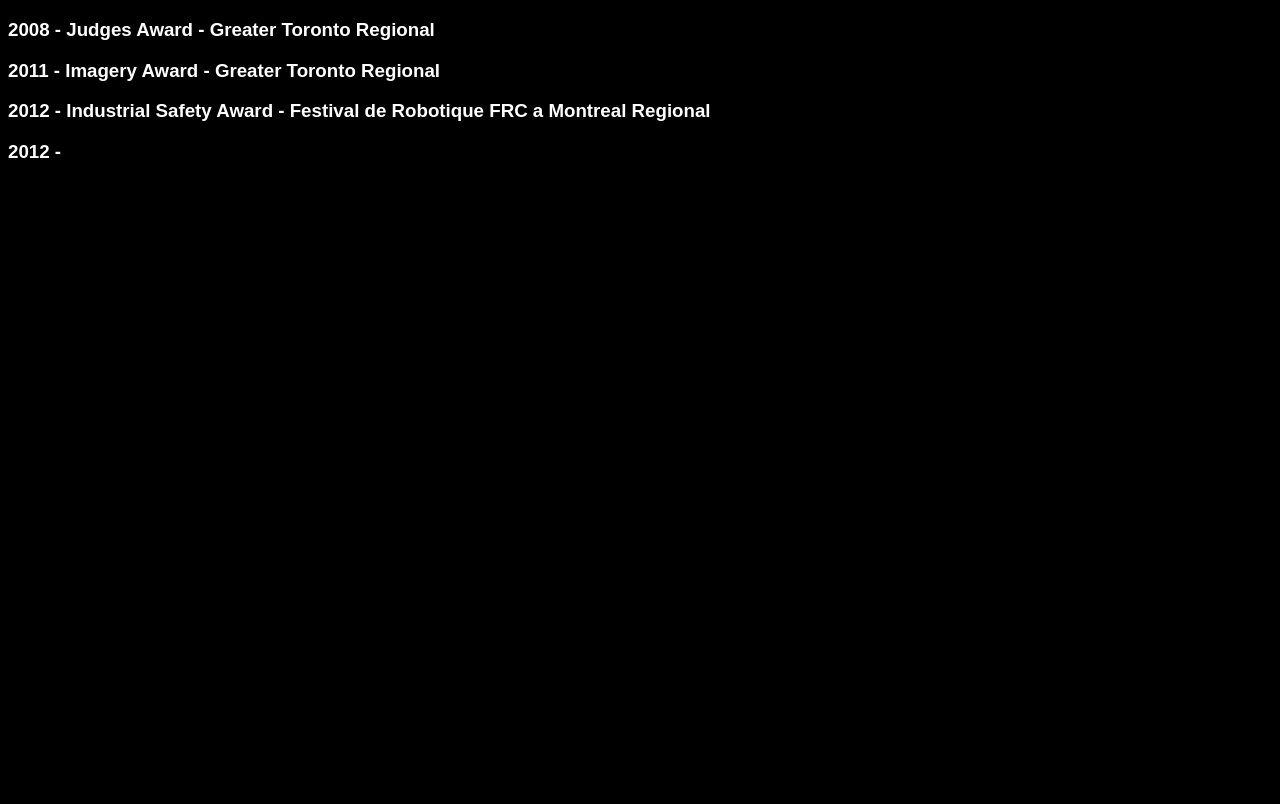
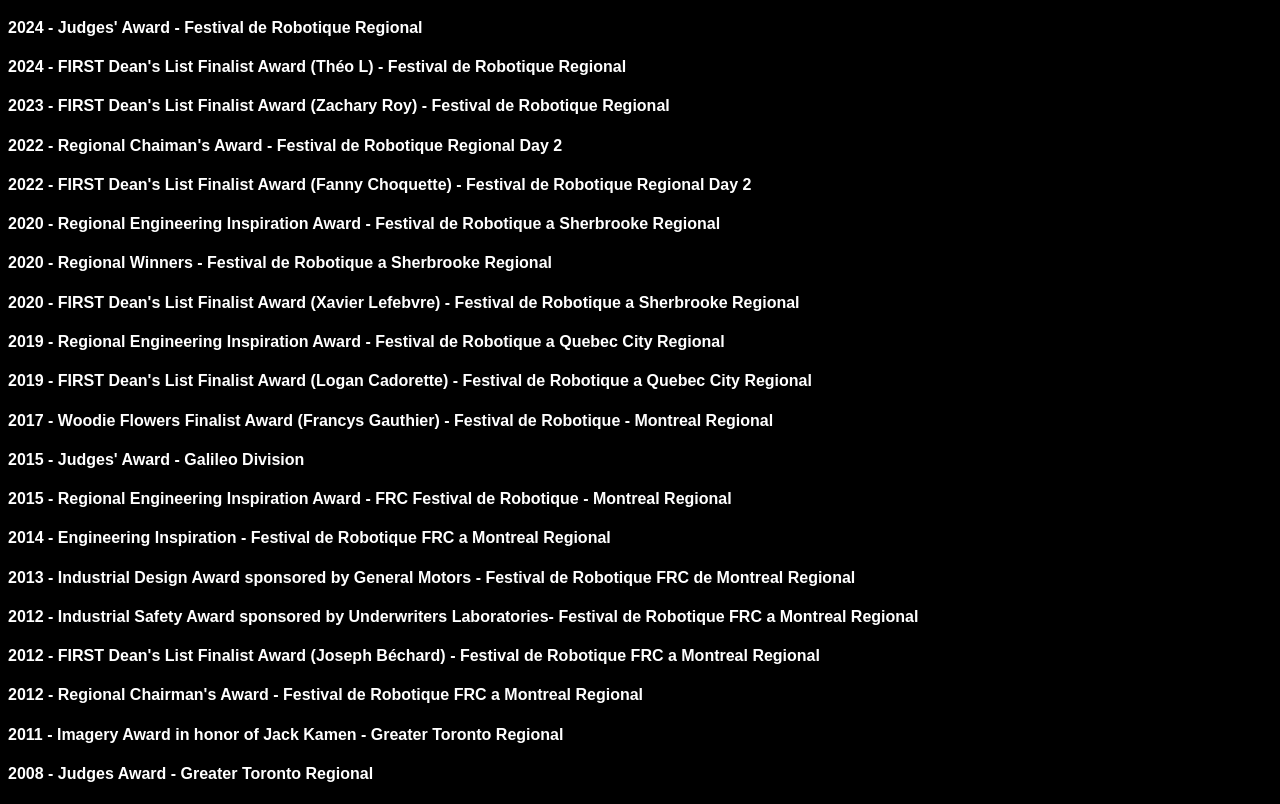
Before and after one commit to Thierry-Lachance/website, a plain HTML site: page awards.html in a window 1280 px wide. Shown: the part 94-898 px from the top of the page. Before the commit the page ends 800 px from the top, so only its background shows below. Drawn offline with Linux system fonts and the light colour scheme.

Commit message:
Entered all the awards

```diff
--- a/awards.html
+++ b/awards.html
@@ -18,9 +18,27 @@
     <header>
         <h1>Our Awards</h1>
     </header>
-        <h3>2008 - Judges Award - Greater Toronto Regional</h3>
-        <h3>2011 - Imagery Award - Greater Toronto Regional</h3>
-        <h3>2012 - Industrial Safety Award - Festival de Robotique FRC a Montreal Regional</h3>
-        <h3>2012 - </h3>
+        <h4>2024 - Judges' Award - Festival de Robotique Regional</h4>
+        <h4>2024 - FIRST Dean's List Finalist Award (Théo L) - Festival de Robotique Regional</h4>
+        <h4>2023 - FIRST Dean's List Finalist Award (Zachary Roy) - Festival de Robotique Regional</h4>
+        <h4>2022 - Regional Chaiman's Award - Festival de Robotique Regional Day 2</h4>
+        <h4>2022 - FIRST Dean's List Finalist Award (Fanny Choquette) - Festival de Robotique Regional Day 2</h4>
+        <h4>2020 - Regional Engineering Inspiration Award - Festival de Robotique a Sherbrooke Regional</h4>
+        <h4>2020 - Regional Winners - Festival de Robotique a Sherbrooke Regional</h4>
+        <h4>2020 - FIRST Dean's List Finalist Award (Xavier Lefebvre) - Festival de Robotique a Sherbrooke Regional</h4>
+        <h4>2019 - Regional Engineering Inspiration Award - Festival de Robotique a Quebec City Regional</h4>
+        <h4>2019 - FIRST Dean's List Finalist Award (Logan Cadorette) - Festival de Robotique a Quebec City Regional</h4>
+        <h4>2017 - Woodie Flowers Finalist Award (Francys Gauthier) - Festival de Robotique - Montreal Regional</h4>
+        <h4>2015 - Judges' Award - Galileo Division</h4>
+        <h4>2015 - Regional Engineering Inspiration Award - FRC Festival de Robotique - Montreal Regional</h4>
+        <h4>2014 - Engineering Inspiration - Festival de Robotique FRC a Montreal Regional</h4>
+        <h4>2013 - Industrial Design Award sponsored by General Motors - Festival de Robotique FRC de Montreal Regional </h4>
+        <h4>2012 - Industrial Safety Award sponsored by Underwriters Laboratories- Festival de Robotique FRC a Montreal Regional</h4>
+        <h4>2012 - FIRST Dean's List Finalist Award (Joseph Béchard) - Festival de Robotique FRC a Montreal Regional</h4>
+        <h4>2012 - Regional Chairman's Award - Festival de Robotique FRC a Montreal Regional</h4>
+        <h4>2011 - Imagery Award in honor of Jack Kamen - Greater Toronto Regional</h4>
+        <h4>2008 - Judges Award - Greater Toronto Regional</h4>
     </body>
 </html>
+
+<!--On pourrait mettre des trophées et les bannières bleues dans la page-->
```
